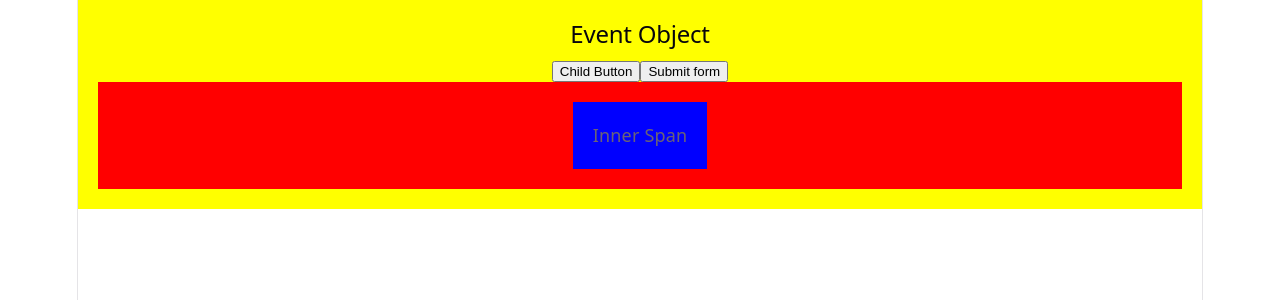
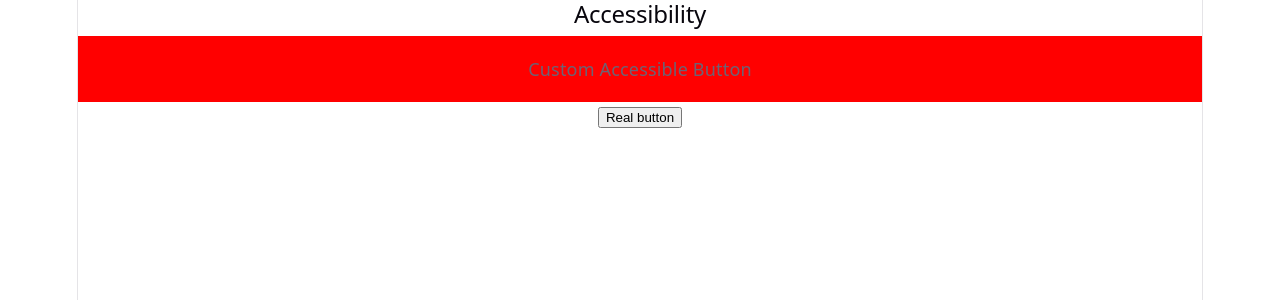
Before and after one commit to rakeshkr-abc/MERN_Stu_FebMay26Mys, a React (Vite) app in the folder W10/D3/my-event-app/: page / in a window 1280 px wide. Shown: the top 300 px of the page. Built offline with nearby package versions, Linux system fonts and the light colour scheme.

Commit message:
Accessibility for custom Clickable elements

```diff
--- a/W10/D3/my-event-app/src/App.jsx
+++ b/W10/D3/my-event-app/src/App.jsx
@@ -7,6 +7,7 @@
 import { FormsPattern } from "./components/P7";
 import { KeyboardEvent } from "./components/P8";
 import { EventObj } from "./components/P9";
+import { Accessibility } from "./components/P10";
 
 function App() {
    return (
@@ -18,7 +19,8 @@
       {/* <EventDelegation /> */}
       {/* <FormsPattern /> */}
       {/* <KeyboardEvent /> */}
-      <EventObj />
+      {/* <EventObj /> */}
+      <Accessibility />
     </>
   )
 }
--- /dev/null
+++ b/W10/D3/my-event-app/src/components/P10.jsx
@@ -0,0 +1,20 @@
+// Accessibility for custom Clickable elements
+// to make non-button element behave like a accessible button
+
+export function Accessibility() {
+    const handleClick = () => {
+        alert('Custom button clicked');
+    };
+    return(
+        <section>
+            <h2>Accessibility</h2>
+            <div role="button"
+            tabIndex = {0}
+            onClick = {handleClick}
+            style={{padding:'20px', backgroundColor:'red',}}>
+                Custom Accessible Button
+            </div>
+            <button onClick={handleClick}>Real button</button>
+        </section>
+    )
+}
```
